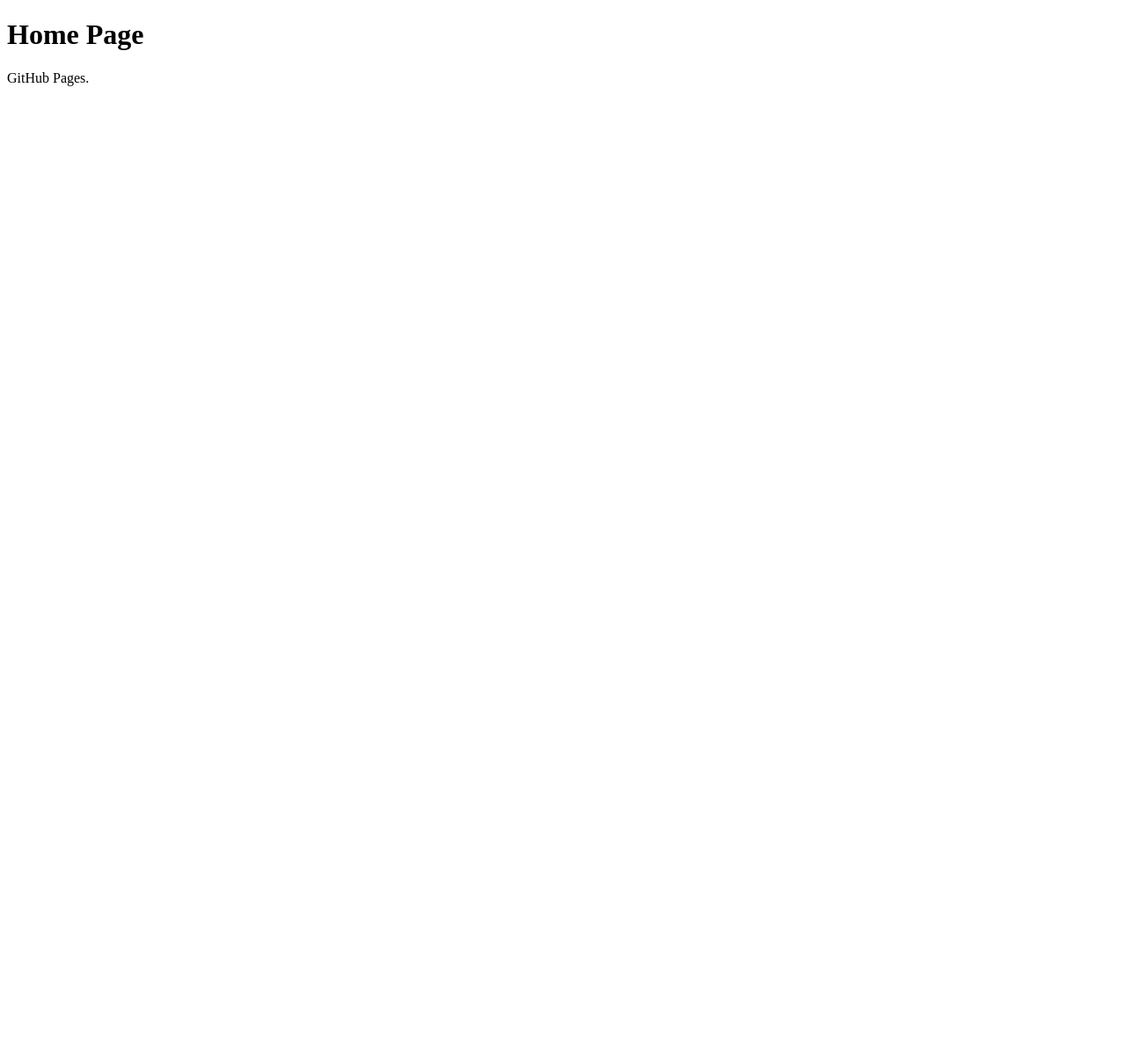
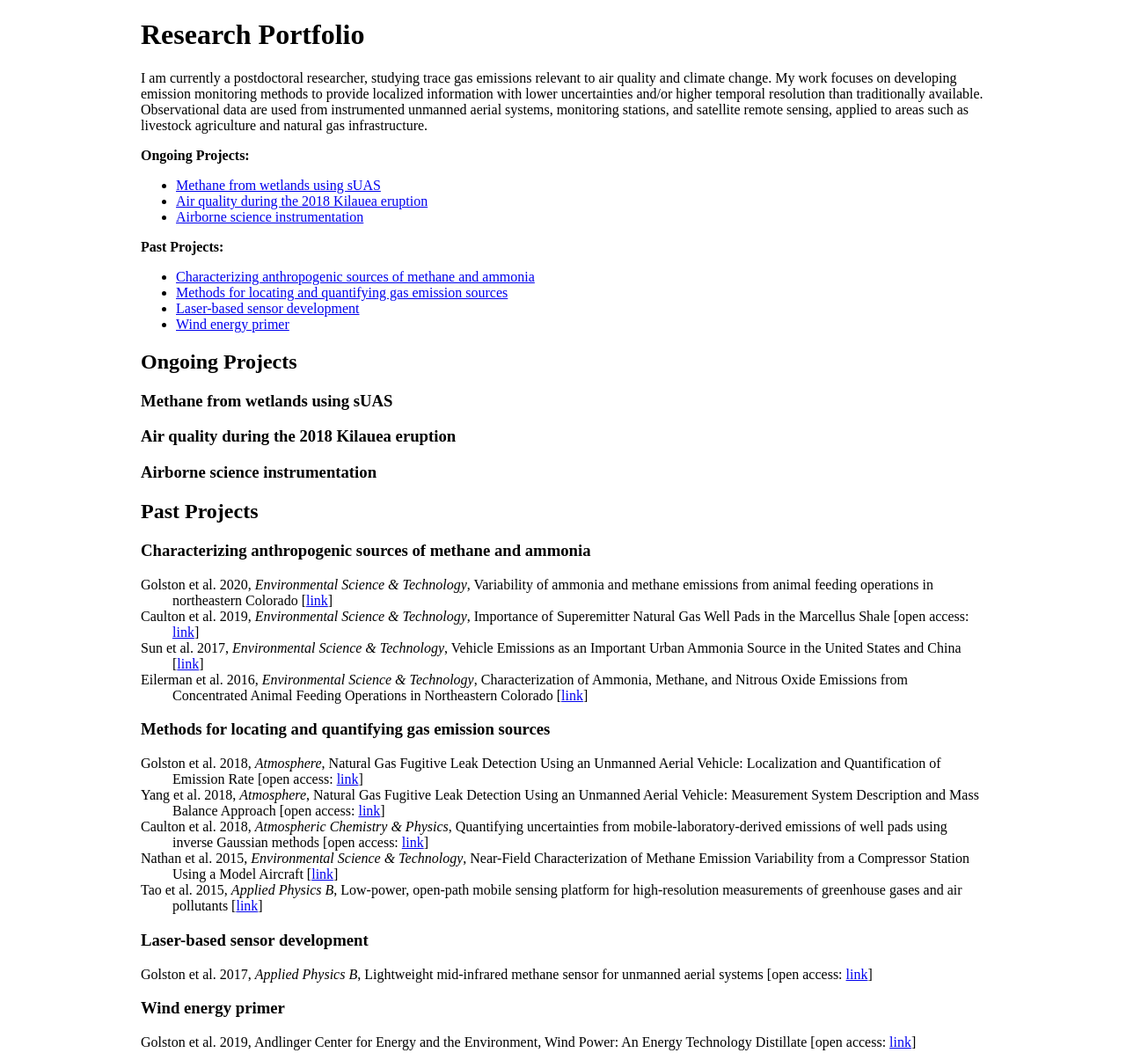
Before and after one commit to lgolston/lgolston.github.io, a plain HTML site: page index.html in a window 1280 px wide. Shown: the whole page at 88% size. Before the commit the page ends 800 px from the top, so only its background shows below. Drawn offline with Linux system fonts and the light colour scheme.

Commit message:
Update index.html

```diff
--- a/index.html
+++ b/index.html
@@ -1,7 +1,76 @@
 <!DOCTYPE html>
 <html>
+<head>
+
+<style>
+.hanging-indent {
+   padding-left: 36px;
+   text-indent: -36px;
+   margin: 0px;
+}
+div.wrap {
+   max-width: 960px;
+   margin: auto;
+}
+</style>
+
+<title>Levi Golston</title>
+
+</head>
+
 <body>
-<h1>Home Page</h1>
-<p>GitHub Pages.</p>
+<div class="wrap">
+<h1>Research Portfolio</h1>
+<p>I am currently a postdoctoral researcher, studying trace gas emissions relevant
+to air quality and climate change. My work focuses on developing emission monitoring
+methods to provide localized information with lower uncertainties and/or higher temporal
+resolution than traditionally available. Observational data are used from instrumented
+unmanned aerial systems, monitoring stations, and satellite remote sensing, applied to
+areas such as livestock agriculture and natural gas infrastructure.</p>
+
+<b>Ongoing Projects:</b>
+<ul>
+  <li><a href="#RP_methane">Methane from wetlands using sUAS</a></li>
+  <li><a href="#RP_Kilauea">Air quality during the 2018 Kilauea eruption</a></li>
+  <li><a href="#RP_airborne">Airborne science instrumentation</a></li>
+</ul>
+<b>Past Projects:</b>
+<ul>
+  <li><a href="#RP_sources">Characterizing anthropogenic sources of methane and ammonia</a></li>
+  <li><a href="#RP_emission">Methods for locating and quantifying gas emission sources</a></li>
+  <li><a href="#RP_laser">Laser-based sensor development</a></li>
+  <li><a href="#RP_wind">Wind energy primer</a></li>
+</ul>
+
+<h2>Ongoing Projects</h2>
+<a name="RP_methane"></a><h3>Methane from wetlands using sUAS</h3></a>
+
+<a name="RP_Kilauea"></a><h3>Air quality during the 2018 Kilauea eruption</h3></a>
+
+<a name="RP_airborne"></a><h3>Airborne science instrumentation</h3></a>
+
+<h2>Past Projects</h2>
+<a name="RP_sources"></a><h3>Characterizing anthropogenic sources of methane and ammonia</h3></a>
+<p class="hanging-indent">Golston et al. 2020, <i>Environmental Science & Technology</i>, Variability of ammonia and methane emissions from animal feeding operations in northeastern Colorado [<a href="https://pubs.acs.org/doi/10.1021/acs.est.0c00301">link</a>]</p>
+<p class="hanging-indent">Caulton et al. 2019, <i>Environmental Science & Technology</i>, Importance of Superemitter Natural Gas Well Pads in the Marcellus Shale [open access: <a href="https://pubs.acs.org/doi/10.1021/acs.est.8b06965">link</a>]</p>
+<p class="hanging-indent">Sun et al. 2017, <i>Environmental Science & Technology</i>, Vehicle Emissions as an Important Urban Ammonia Source in the United States and China [<a href="https://pubs.acs.org/doi/10.1021/acs.est.6b02805">link</a>]</p>
+<p class="hanging-indent">Eilerman et al. 2016, <i>Environmental Science & Technology</i>, Characterization of Ammonia, Methane, and Nitrous Oxide Emissions from Concentrated Animal Feeding Operations in Northeastern Colorado [<a href="https://pubs.acs.org/doi/10.1021/acs.est.6b02851">link</a>]</p>
+
+<a name="RP_emission"></a><h3>Methods for locating and quantifying gas emission sources</h3></a>
+<p class="hanging-indent">Golston et al. 2018, <i>Atmosphere</i>, Natural Gas Fugitive Leak Detection Using an Unmanned Aerial Vehicle: Localization and Quantification of Emission Rate [open access: <a href="https://www.mdpi.com/2073-4433/9/9/333">link</a>]</p>
+<p class="hanging-indent">Yang et al. 2018, <i>Atmosphere</i>, Natural Gas Fugitive Leak Detection Using an Unmanned Aerial Vehicle: Measurement System Description and Mass Balance Approach [open access: <a href="https://www.mdpi.com/2073-4433/9/10/383">link</a>]</p>
+<p class="hanging-indent">Caulton et al. 2018, <i>Atmospheric Chemistry & Physics</i>, Quantifying uncertainties from mobile-laboratory-derived emissions of well pads using inverse Gaussian methods [open access: <a href="https://www.atmos-chem-phys.net/18/15145/2018/">link</a>]</p>
+<p class="hanging-indent">Nathan et al. 2015, <i>Environmental Science & Technology</i>, Near-Field Characterization of Methane Emission Variability from a Compressor Station Using a Model Aircraft [<a href="https://pubs.acs.org/doi/10.1021/acs.est.5b00705">link</a>]</p>
+<p class="hanging-indent">Tao et al. 2015, <i>Applied Physics B</i>, Low‑power, open‑path mobile sensing platform for high‑resolution measurements of greenhouse gases and air pollutants [<a href="https://link.springer.com/article/10.1007/s00340-015-6069-1">link</a>]</p>
+
+<a name="RP_laser"></a><h3>Laser-based sensor development</h3></a>
+<p class="hanging-indent">Golston et al. 2017, <i>Applied Physics B</i>, Lightweight mid‑infrared methane sensor for unmanned aerial systems [open access: <a href="https://link.springer.com/article/10.1007%2Fs00340-017-6735-6">link</a>]</p>
+
+<a name="RP_wind"></a><h3>Wind energy primer</h3></a>
+<p class="hanging-indent">Golston et al. 2019, Andlinger Center for Energy and the Environment, Wind Power: An Energy Technology Distillate [open access: <a href="https://dx.doi.org/10.13140/RG.2.2.17909.40169">link</a>]</p>
+<br>
+
+</div>
 </body>
+
 </html>
```
